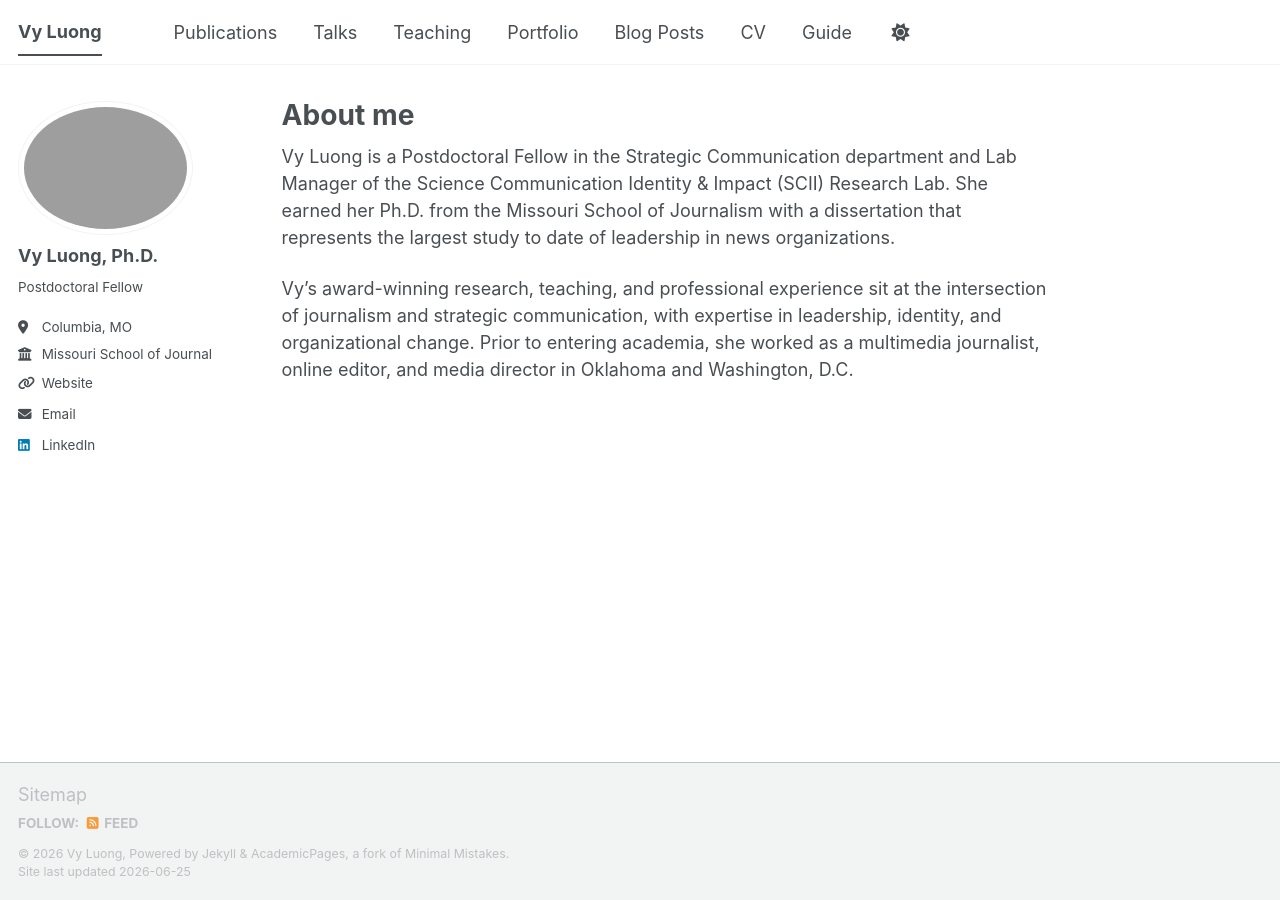
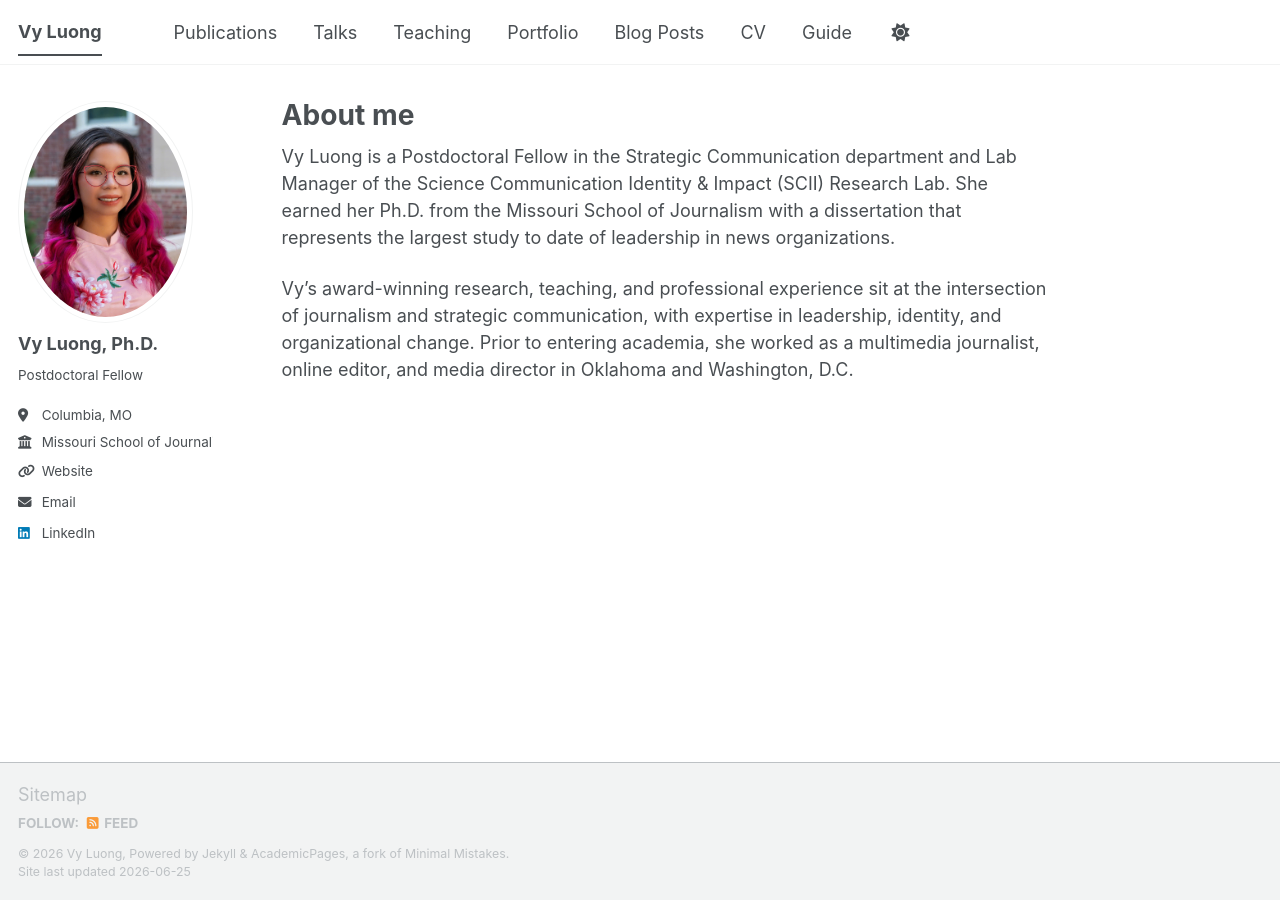
Before and after one commit to vyl236/vyl236.github.io, a Jekyll site: the page built from _pages/about.md, in a window 1280 px wide. Built offline with Jekyll 4.4.1, drawn with Linux system fonts in a browser that asks for light colours; a script bundle is joined from its source files by our own code; library files that are not in the unit come from our copies.

Commit message:
Update _config.yml

```diff
--- a/_config.yml
+++ b/_config.yml
@@ -23,7 +23,7 @@ repository               : "vyluong/vyl236.github.io"
 #               Additional customization can be done by editing /_includes/author-profile.html
 author:
   # Biographic information
-  avatar           : "/images/vy-luong.jpg"
+  avatar           : "Vy.jpg"
   name             : "Vy Luong, Ph.D."
   bio              : "Postdoctoral Fellow"
   location         : "Columbia, MO"
```
